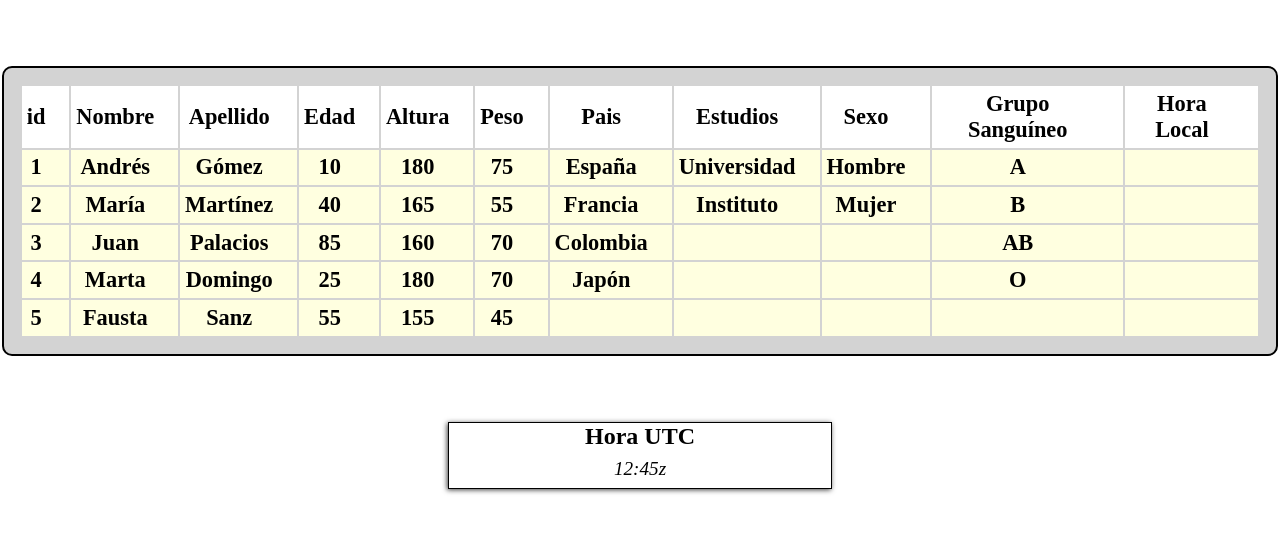
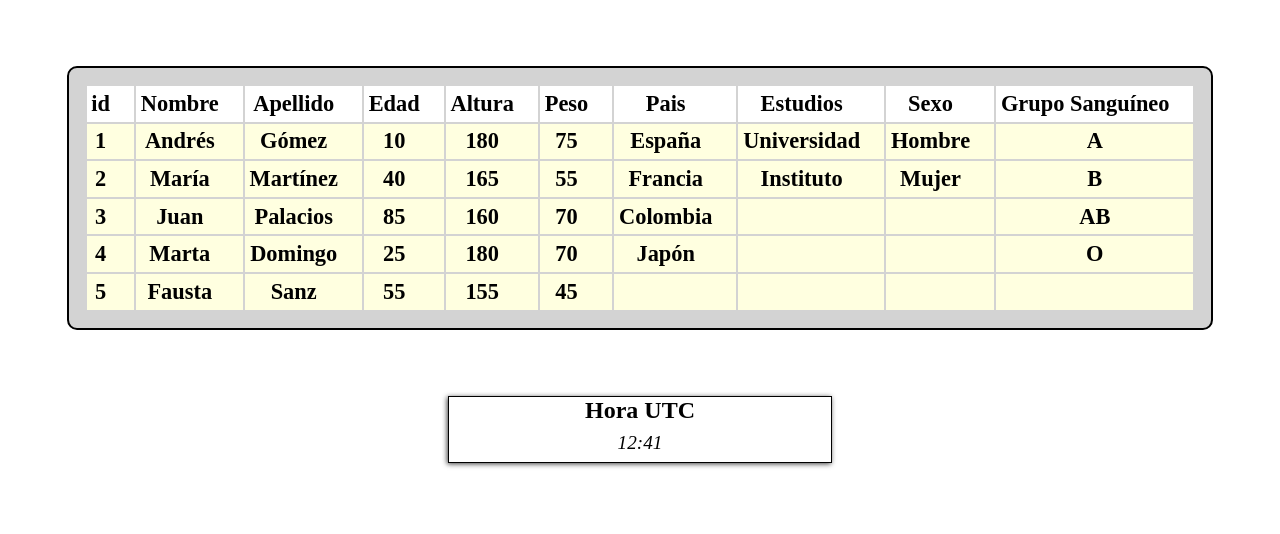
Before and after one commit to Javiuty/Ejercicio-JS-Tablas, a plain HTML site: page index.html in a window 1280 px wide. Drawn offline with nearby package versions, Linux system fonts and the light colour scheme.

Commit message:
exercise 2.1 finished

```diff
--- a/data.json
+++ b/data.json
@@ -10,8 +10,7 @@
       "Pais": "España",
       "Estudios": "Universidad",
       "Sexo": "Hombre",
-      "Grupo Sanguíneo": "A",
-      "Hora Local": ""
+      "Grupo Sanguíneo": "A"
     },
     {
       "id": 2,
@@ -23,8 +22,7 @@
       "Pais": "Francia",
       "Estudios": "Instituto",
       "Sexo": "Mujer",
-      "Grupo Sanguíneo": "B",
-      "Hora Local": ""
+      "Grupo Sanguíneo": "B"
     },
     {
       "id": 3,
@@ -36,8 +34,7 @@
       "Pais": "Colombia",
       "Estudios": "",
       "Sexo": "",
-      "Grupo Sanguíneo": "AB",
-      "Hora Local": ""
+      "Grupo Sanguíneo": "AB"
     },
     {
       "id": 4,
@@ -49,8 +46,7 @@
       "Pais": "Japón",
       "Estudios": "",
       "Sexo": "",
-      "Grupo Sanguíneo": "O",
-      "Hora Local": ""
+      "Grupo Sanguíneo": "O"
     },
     {
       "id": 5,
@@ -62,8 +58,7 @@
       "Pais": "",
       "Estudios": "",
       "Sexo": "",
-      "Grupo Sanguíneo": "",
-      "Hora Local": ""
+      "Grupo Sanguíneo": ""
     }
   ]
 }
--- a/index.html
+++ b/index.html
@@ -16,6 +16,15 @@
       <p class="hora__utc">12:45z</p>
     </div>
 
+    <table class="tabla">
+      <th class="tabla__h"></th>
+    </table>
+
+    <script
+      src="https://cdnjs.cloudflare.com/ajax/libs/moment.js/2.29.1/moment-with-locales.min.js"
+      integrity="sha512-LGXaggshOkD/at6PFNcp2V2unf9LzFq6LE+sChH7ceMTDP0g2kn6Vxwgg7wkPP7AAtX+lmPqPdxB47A0Nz0cMQ=="
+      crossorigin="anonymous"
+    ></script>
     <script src="./script.js"></script>
   </body>
 </html>
--- a/script.js
+++ b/script.js
@@ -2,6 +2,7 @@
 const tabla = document.querySelector(".tabla");
 const tablaHeading = document.querySelector(".tabla__heading");
 const tablaRow = document.querySelector(".tabla__row");
+const horaUTC = document.querySelector(".hora__utc");
 
 // Funciones
 function callingData() {
@@ -13,12 +14,14 @@ function callingData() {
 callingData();
 
 function renderingHTML(data) {
+  // Rendering Heading TAble
   for (let prop in data[0]) {
     const td = document.createElement("td");
     td.textContent = prop;
     tablaHeading.appendChild(td);
   }
 
+  // Rendering DAta
   for (let i = 0; i < data.length; i++) {
     const tr = document.createElement("tr");
 
@@ -29,4 +32,8 @@ function renderingHTML(data) {
       tablaHeading.appendChild(tr);
     }
   }
+
+  // Rendering Names and Countries
 }
+
+horaUTC.textContent = moment.utc(Date.now()).format("hh:mm");
--- a/scss/_layout.scss
+++ b/scss/_layout.scss
@@ -25,16 +25,23 @@
       }
     }
   }
+
+  &__h {
+  }
 }
 
 // Section de hora
 .hora {
   font-size: 1rem;
-  text-align: center;
   margin: 0 auto;
   border: 1px solid #000;
   box-shadow: -1px 1px 5px 0px rgba(0, 0, 0, 0.75);
   width: 30%;
+
+  display: flex;
+  flex-direction: column;
+  justify-content: center;
+  align-items: center;
 
   &__utc {
     padding: 0.5rem;
```
Also changed, not shown: scss/main.css, 1 other file.
